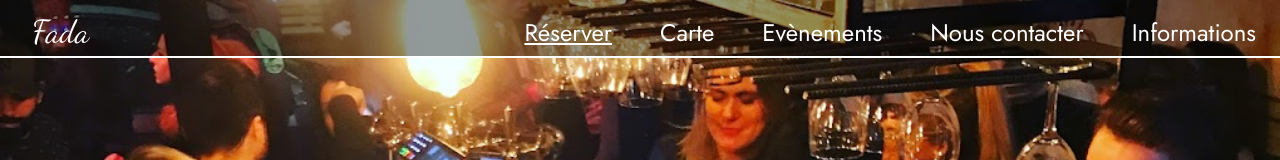
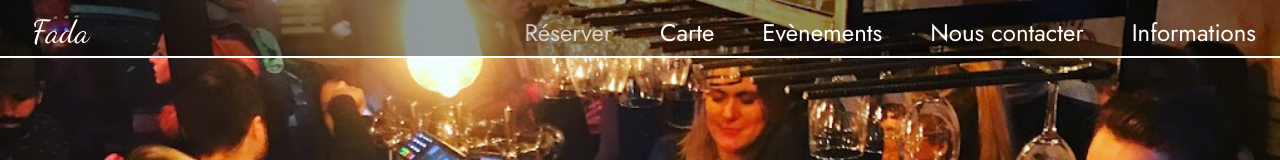
Before and after one commit to Le-Fada-bar/Le-Fada-bar.github.io, a Vue app: page /book in a window 1280 px wide. Shown: the top 160 px of the page. Built offline with nearby package versions, Linux system fonts and the light colour scheme.

Commit message:
Add active underline

```diff
--- a/src/App.vue
+++ b/src/App.vue
@@ -188,10 +188,25 @@ nav>div {
 
 
 .router-link-active {
+  opacity: 0.7;
+}
+
+nav>div>a {
   text-decoration: underline;
+  text-decoration-color: transparent;
+}
+
+nav>div>a:hover {
+  text-decoration-color: inherit;
+  transition: text-decoration-color 0.4s ease-in;
+}
+
+nav>div>.router-link-active:hover,
+.brand>a:hover {
+  text-decoration-color: transparent;
 }
 
 .brand>.router-link-active {
-  text-decoration: none;
+  opacity: inherit;
 }
 </style>
```
